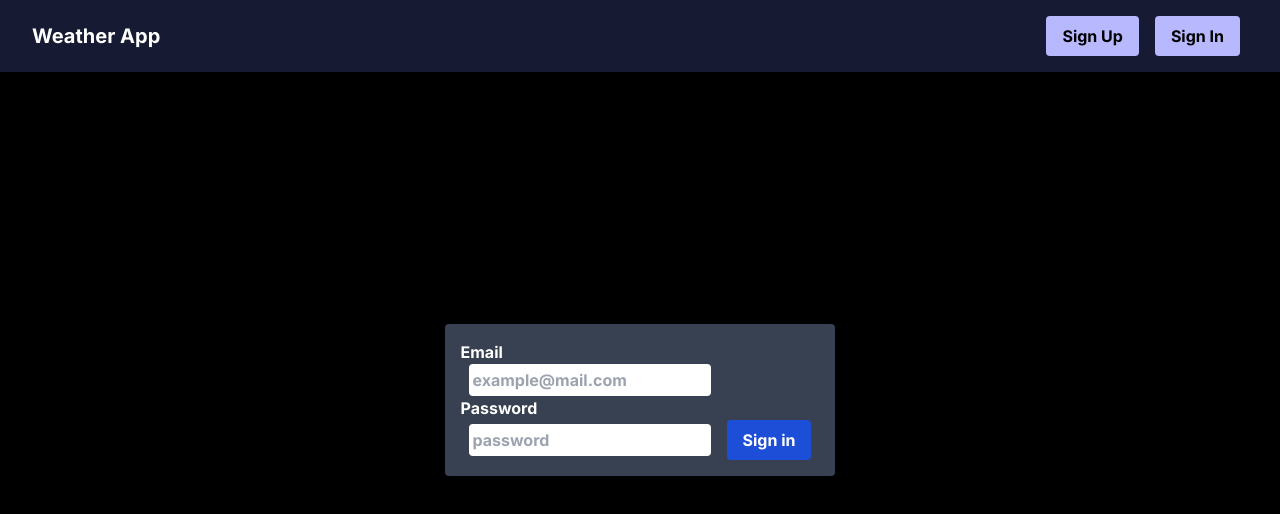
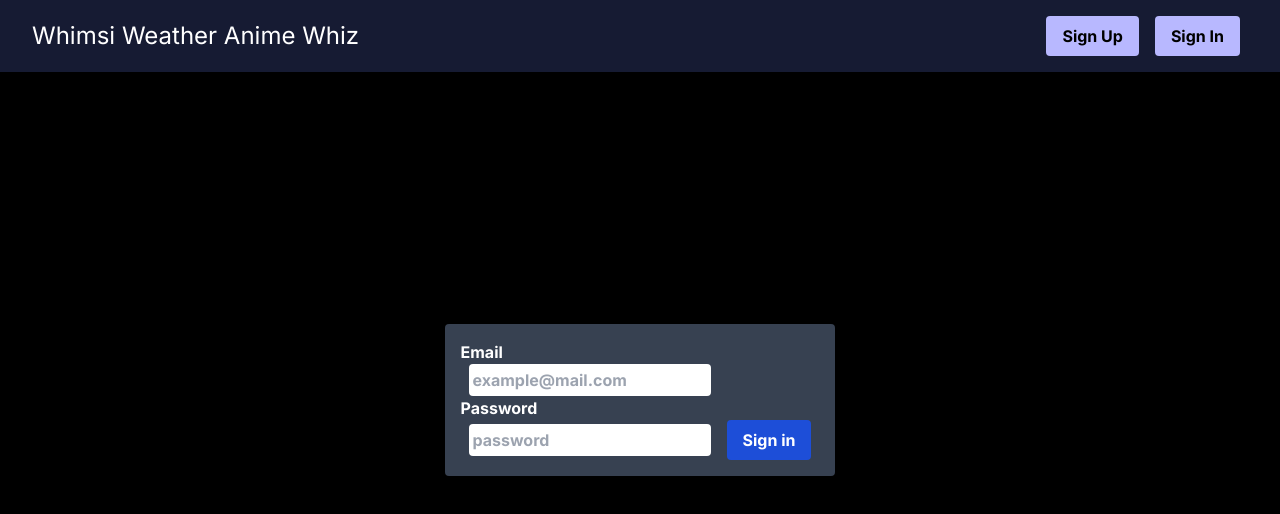
Before and after one commit to MilleAfRolen/dh2646_project, a Next.js app: page /signin in a window 1280 px wide. Shown: the top 514 px of the page. Built offline with nearby package versions, Linux system fonts and the light colour scheme; no server answers.

Commit message:
mini css changes

```diff
--- a/src/app/(views)/backgroundView.jsx
+++ b/src/app/(views)/backgroundView.jsx
@@ -37,7 +37,7 @@ export default function BackgroundView({ weather }) {
           width={0}
           height={0}
           sizes="100vw"
-          className="w-1/2 h-1/2"
+          className="w-4/5 h-4/5"
           priority={true}
         />
       </div>
--- a/src/app/(views)/locationView.jsx
+++ b/src/app/(views)/locationView.jsx
@@ -15,7 +15,7 @@ export default function LocationView({ weather, description, temp, humidity }) {
         )}
       </div>
       <Link href="/animelist">
-        <button className="bg-blue-700 hover:bg-blue-900 text-white font-bold py-2 px-4 mx-2 rounded">
+        <button className="bg-white border-solid border-black border-2 hover:border-white hover:bg-black hover:text-white font-bold py-2 px-4 mx-2 rounded">
           Generate Content
         </button>
       </Link>
--- a/src/app/(views)/navbarView.jsx
+++ b/src/app/(views)/navbarView.jsx
@@ -4,8 +4,8 @@ import Link from "next/link";
 export default function NavbarView() {
   return (
     <div className="flex justify-between items-center bg-[#161b33] py-4 px-8 fixed w-full z-50">
-      <div className="text-white font-bold text-xl">
-        <Link href="/">Weather App</Link>
+      <div className="text-white text-2xl">
+        <Link href="/">Whimsi Weather Anime Whiz</Link>
       </div>
       <div className="flex justify-around">
         <Link href="/signup">
--- a/src/app/page.jsx
+++ b/src/app/page.jsx
@@ -11,7 +11,6 @@ export default function Home() {
     <div className="h-screen relative pt-18">
       <Background model={weatherModel} />
       <div className="flex flex-col items-center justify-center h-full">
-        <h1 className="text-center text-6xl font-bold">Weather App</h1>
         <Location model={weatherModel} />
       </div>
     </div>
```
